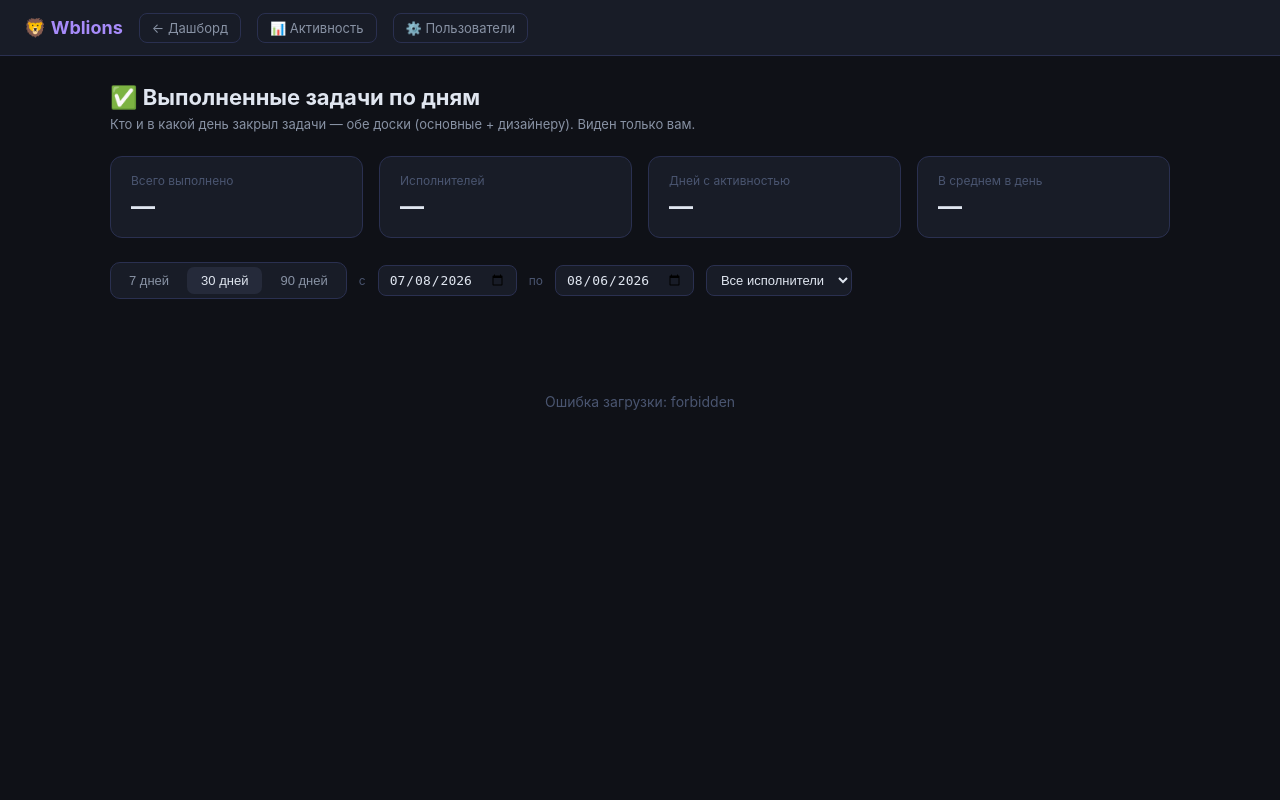
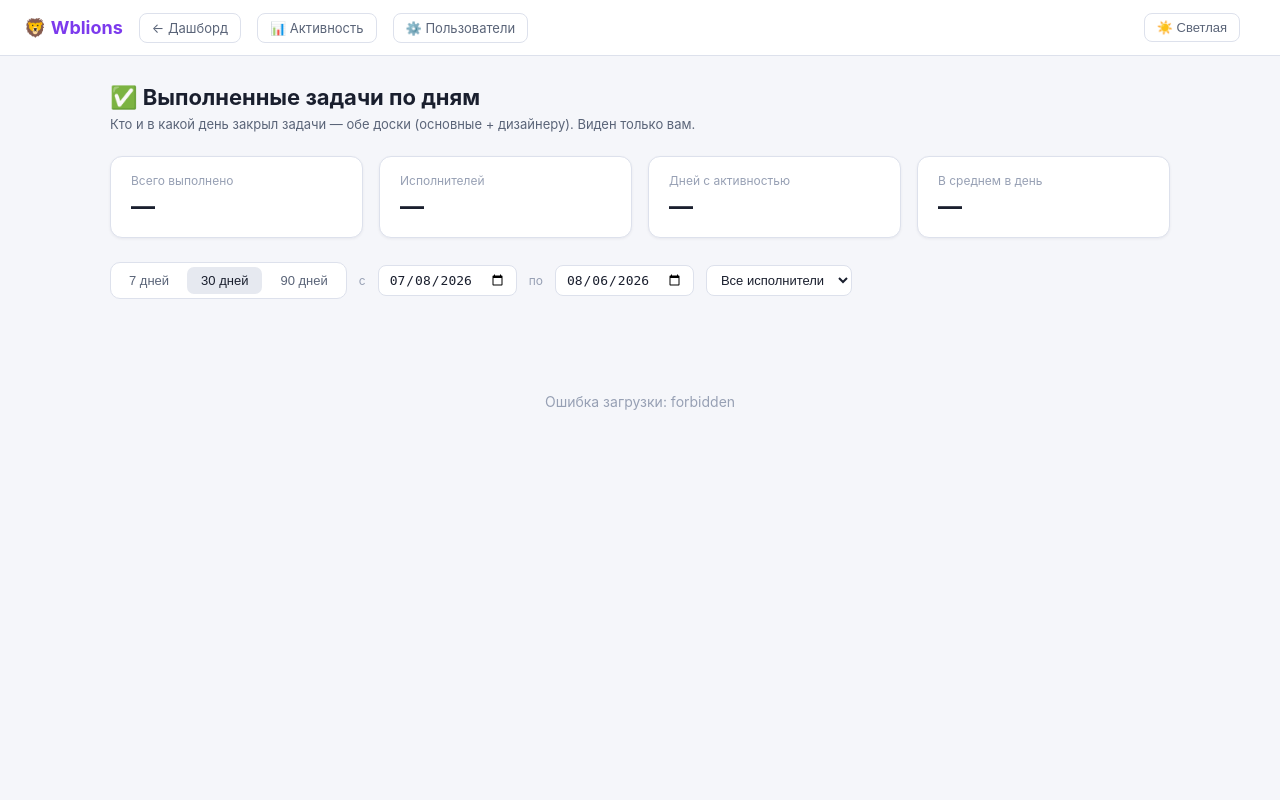
Before and after one commit to slavataranenko2002-beep/dashboard, a Flask app: template templates/completed.html in a window 1280 px wide. Run offline with Flask 3, Linux system fonts and the light colour scheme; the template is opened without the code that fills it, so the values that code supplies are empty; parts of the project's set-up code (start-up, migrations or seed data) failed here and were passed over.

Commit message:
Светлая тема + переключатель на странице «Выполненные задачи»
По умолчанию светлая, кнопка в шапке переключает на тёмную,
выбор сохраняется в localStorage.

Co-Authored-By: Claude Opus 4.8 <noreply@anthropic.com>

```diff
--- a/templates/completed.html
+++ b/templates/completed.html
@@ -9,7 +9,14 @@
     --bg:     #0f1117; --bg2: #181c27; --bg3: #1e2336; --bg4: #252a3a;
     --border: #2a3050; --text: #e0e6f0; --text2: #8892a4; --text3: #4a5570;
     --purple: #a78bfa; --green: #34d399; --red: #f87171; --yellow: #fbbf24; --blue: #60a5fa;
+    --shadow: none;
     --tr: all .18s ease;
+  }
+  body.light {
+    --bg:     #f5f6fa; --bg2: #ffffff; --bg3: #f0f2f7; --bg4: #e6e9f0;
+    --border: #dde1ec; --text: #1a1f2e; --text2: #5a6478; --text3: #97a0b4;
+    --purple: #7c3aed; --green: #059669; --red: #dc2626; --yellow: #d97706; --blue: #2563eb;
+    --shadow: 0 1px 3px rgba(20,25,45,.06);
   }
   * { box-sizing: border-box; margin: 0; padding: 0 }
   body { background: var(--bg); color: var(--text); font-family: -apple-system, BlinkMacSystemFont, 'Segoe UI', sans-serif; font-size: 14px; min-height: 100vh }
@@ -23,7 +30,7 @@
   h1 { font-size: 22px; font-weight: 700; margin-bottom: 6px }
   .subtitle { color: var(--text2); font-size: 13px; margin-bottom: 24px }
   .stat-row { display: flex; gap: 16px; margin-bottom: 24px; flex-wrap: wrap }
-  .stat-card { background: var(--bg2); border: 1px solid var(--border); border-radius: 12px; padding: 16px 20px; min-width: 150px; flex: 1 }
+  .stat-card { background: var(--bg2); border: 1px solid var(--border); border-radius: 12px; padding: 16px 20px; min-width: 150px; flex: 1; box-shadow: var(--shadow) }
   .stat-label { font-size: 12px; color: var(--text3); margin-bottom: 4px }
   .stat-value { font-size: 24px; font-weight: 700; color: var(--text) }
   .filters { display: flex; gap: 12px; margin-bottom: 20px; flex-wrap: wrap; align-items: center }
@@ -40,7 +47,7 @@
   .day-head { display: flex; align-items: baseline; gap: 10px; margin-bottom: 10px; padding-bottom: 8px; border-bottom: 1px solid var(--border) }
   .day-date { font-size: 16px; font-weight: 700 }
   .day-total { font-size: 12px; color: var(--text3) }
-  .person { background: var(--bg2); border: 1px solid var(--border); border-radius: 12px; padding: 12px 16px; margin-bottom: 10px }
+  .person { background: var(--bg2); border: 1px solid var(--border); border-radius: 12px; padding: 12px 16px; margin-bottom: 10px; box-shadow: var(--shadow) }
   .person-head { display: flex; align-items: center; gap: 8px; margin-bottom: 8px }
   .person-name { font-weight: 600; color: var(--blue) }
   .person-count { font-size: 12px; color: var(--text3); background: var(--bg4); padding: 1px 8px; border-radius: 10px }
@@ -60,6 +67,7 @@
   <a href="/admin/activity" class="hbtn">📊 Активность</a>
   <a href="/admin" class="hbtn">⚙️ Пользователи</a>
   <div class="sp"></div>
+  <button class="hbtn" id="theme-btn" onclick="toggleTheme()" title="Сменить тему" style="cursor:pointer;background:none">🌙 Тёмная</button>
   <span style="color:var(--text3);font-size:13px" id="updated-at"></span>
 </div>
 
@@ -96,6 +104,20 @@
 </div>
 
 <script>
+// ── Тема (по умолчанию светлая, выбор запоминается) ──
+function applyTheme(theme){
+  const light = theme !== 'dark';
+  document.body.classList.toggle('light', light);
+  const btn = document.getElementById('theme-btn');
+  if(btn) btn.textContent = light ? '☀️ Светлая' : '🌙 Тёмная';
+}
+function toggleTheme(){
+  const next = document.body.classList.contains('light') ? 'dark' : 'light';
+  localStorage.setItem('completed_theme', next);
+  applyTheme(next);
+}
+applyTheme(localStorage.getItem('completed_theme') || 'light');
+
 let DATA = null;
 const BOARD_IC = { main: '📋', design: '🎨' };
 const MONTHS = ['января','февраля','марта','апреля','мая','июня','июля','августа','сентября','октября','ноября','декабря'];
```
